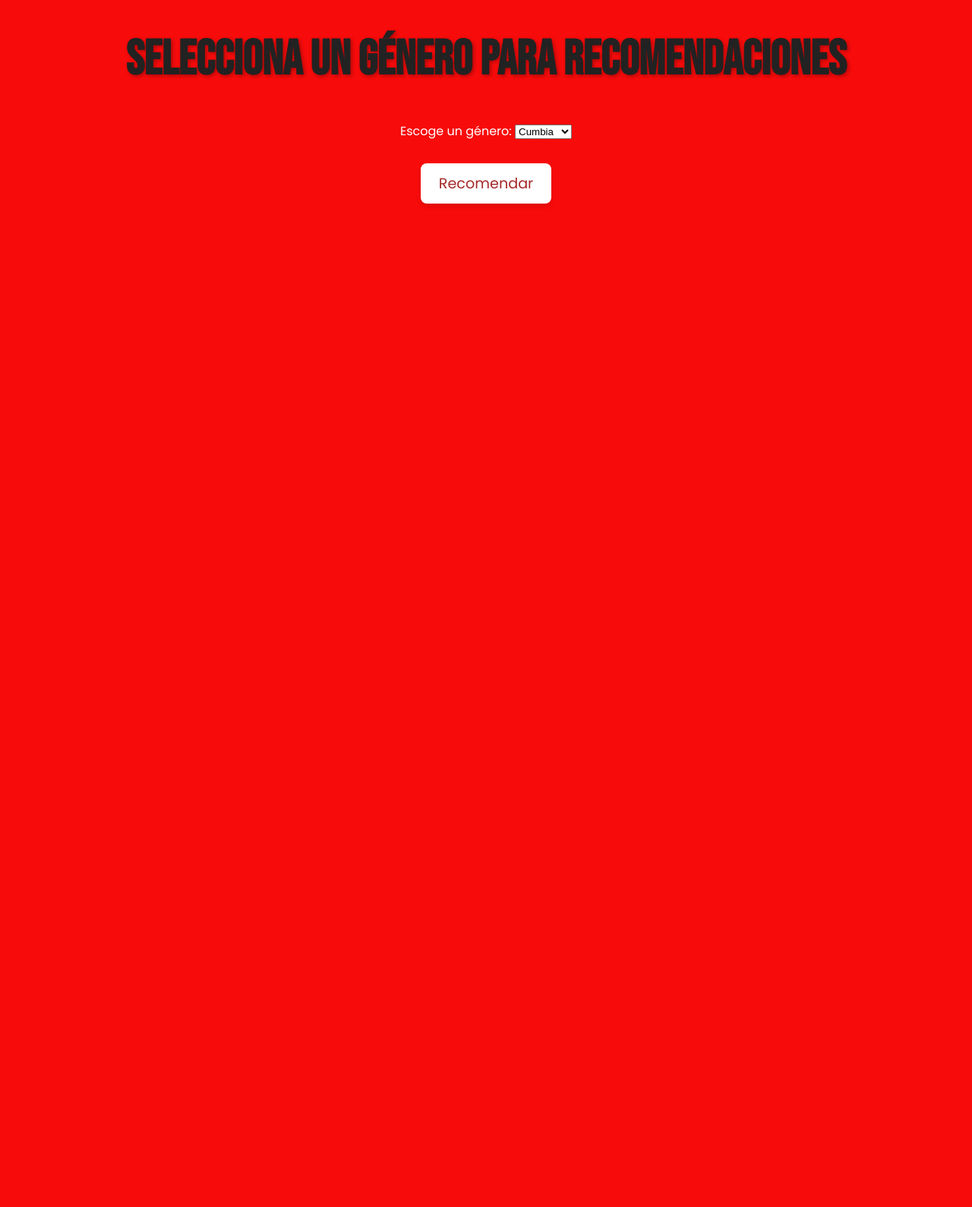
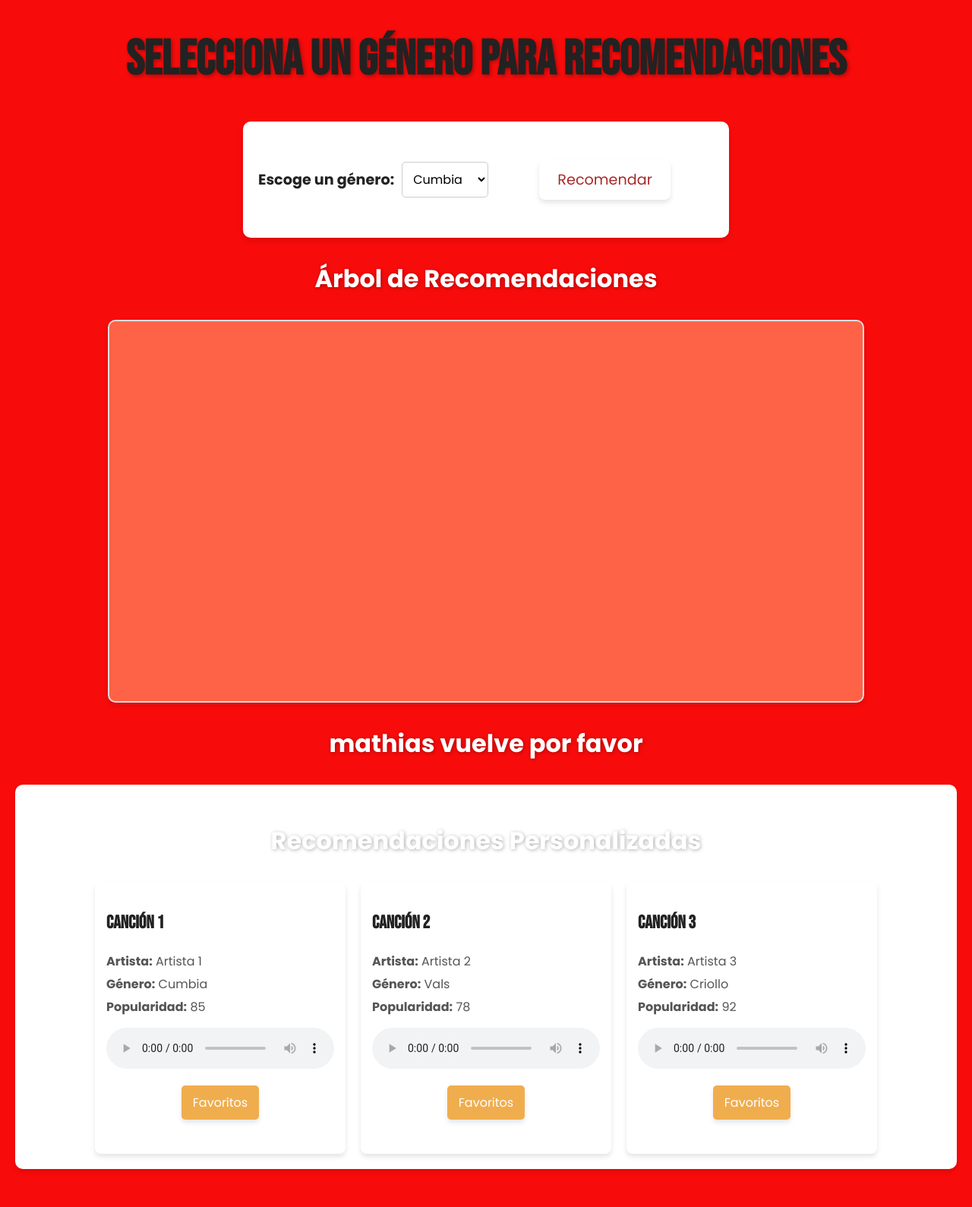
Before and after one commit to Shittylol/gitmusic, a Flask app: page /dos in a window 1280 px wide. Shown: the whole page at 76% size. Before the commit the page ends 272 px from the top, so only its background shows below. Run offline with Flask 3, Linux system fonts and the light colour scheme.

Commit message:
aja again

```diff
--- a/app/app.py
+++ b/app/app.py
@@ -179,7 +179,7 @@
     grafo_html = construir_grafo_guitarra(file_path)
     data = {
         "titulo": "Grafo con forma de Guitarra",
-        "bienvenida": "GIT FUNCIONA O NO FUNCIONA IDKKKKKKKK"
+        "bienvenida": "WEOLD"
     }
     return render_template("index.html", grafo_html=grafo_html, data=data)
 
@@ -187,40 +187,9 @@
 def mostrar_pagina_dos():
     return render_template("uno.html")
 
-@app.route("/dos", methods=["GET", "POST"])
-def mostrar_recomendaciones():
-    if request.method == "GET":
-        return render_template("dos.html", recomendaciones=None, grafo_html=None)
-
-    #por ahora no se agrega el dataset aqui
-    #POST, procesa el género seleccionado
-    genero = request.form.get("genero")
-
-    #grafo basado en el género seleccionado
-    net = Network(height="750px", width="100%", bgcolor="#222222", font_color="white")
-
-    #nodos y aristas basados en el género
-    canciones = {
-        "cumbia": [("Cumbia1", "Cumbia2"), ("Cumbia2", "Cumbia3"), ("Cumbia3", "Cumbia1")],
-        "huayno": [("Huayno1", "Huayno2"), ("Huayno2", "Huayno3"), ("Huayno1", "Huayno3")],
-        "marinera": [("Marinera1", "Marinera2"), ("Marinera2", "Marinera3")],
-        "vals": [("Vals1", "Vals2"), ("Vals2", "Vals3")],
-        "criollo": [("Criollo1", "Criollo2"), ("Criollo2", "Criollo3")],
-    }
-
-    #nodos y conexiones al grafo interactivo
-    for edge in canciones.get(genero, []):
-        net.add_node(edge[0], label=edge[0])
-        net.add_node(edge[1], label=edge[1])
-        net.add_edge(edge[0], edge[1])
-
-    #grafo como HTML
-    grafo_html = net.generate_html()
-
-    #Top 3
-    recomendaciones = [f"{genero} - Canción {i}" for i in range(1, 4)]
-
-    return render_template("dos.html", recomendaciones=recomendaciones, grafo_html=grafo_html)
+@app.route("/dos")
+def mostrar_pagina_dos_actual():
+    return render_template("dos.html")
 
 if __name__ == "__main__":
     app.run(debug=True, port=5000)
--- a/app/static/css/styles.css
+++ b/app/static/css/styles.css
@@ -19,6 +19,13 @@
     text-shadow: 2px 2px 5px rgba(0, 0, 0, 0.3);
 }
 
+h2 {
+    margin: 30px 0;
+    font-size: 2rem;
+    color: #ffffff;
+    text-shadow: 1px 1px 5px rgba(0, 0, 0, 0.3);
+}
+
 p {
     font-size: 1.2em;
     margin: 20px 0;
@@ -26,18 +33,37 @@
     color: #ffffff;
 }
 
-.grafo-container {
+/* Formulario */
+.form-section {
+    margin: 20px 0;
+    padding: 20px;
+    background-color: #ffffff;
+    border-radius: 10px;
+    box-shadow: 0 4px 6px rgba(0, 0, 0, 0.1);
+    max-width: 600px;
+    margin: 20px auto;
+}
+
+form {
     display: flex;
     justify-content: center;
     align-items: center;
-    margin: 20px auto;
-    width: 80%;
-    max-width: 1000px;
-    border: 2px solid #ddd;
-    border-radius: 10px;
-    overflow: hidden;
-    box-shadow: 0 4px 6px rgba(0, 0, 0, 0.1);
-    background-color: white;
+    gap: 10px;
+}
+
+label {
+    font-size: 1.2em;
+    font-weight: bold;
+    color: #222;
+}
+
+select {
+    padding: 10px;
+    font-size: 1rem;
+    border-radius: 5px;
+    border: 1px solid #ccc;
+    background-color: #fff;
+    font-family: 'Poppins', sans-serif;
 }
 
 button {
@@ -61,6 +87,98 @@
     text-decoration: none;
 }
 
+/* Grafo */
+.grafo-container {
+    display: flex;
+    justify-content: center;
+    align-items: center;
+    margin: 30px auto;
+    width: 80%;
+    max-width: 1000px;
+    height: 500px;
+    border: 2px solid #ddd;
+    border-radius: 10px;
+    background-color: #FF6347;
+    color: #ffffff;
+    box-shadow: 0 4px 6px rgba(0, 0, 0, 0.1);
+    overflow: hidden;
+}
+
+.grafo-container p {
+    margin: auto;
+    font-size: 1.5rem;
+    color: white;
+    text-align: center;
+}
+
+/* Recomendaciones */
+.recomendaciones-section {
+    margin: 30px auto;
+    padding: 20px;
+    background-color: #ffffff;
+    border-radius: 10px;
+    box-shadow: 0 4px 6px rgba(0, 0, 0, 0.1);
+    max-width: 1200px;
+}
+
+.recomendaciones-container {
+    display: flex;
+    justify-content: center;
+    gap: 20px;
+    flex-wrap: wrap;
+}
+
+.recomendacion-card {
+    background-color: white;
+    padding: 15px;
+    border-radius: 8px;
+    box-shadow: 0 4px 6px rgba(0, 0, 0, 0.1);
+    text-align: left;
+    width: 300px;
+    transition: transform 0.3s ease, box-shadow 0.3s ease;
+}
+
+.recomendacion-card:hover {
+    transform: scale(1.05);
+    box-shadow: 0 8px 12px rgba(0, 0, 0, 0.2);
+}
+
+.recomendacion-card h3 {
+    font-size: 1.5em;
+    font-family: 'Bebas Neue', sans-serif;
+    color: #222;
+}
+
+.recomendacion-card p {
+    margin: 5px 0;
+    font-size: 1em;
+    color: #555;
+}
+
+audio {
+    width: 100%;
+    margin-top: 10px;
+}
+
+.recomendacion-card button {
+    display: block;
+    margin-top: 15px;
+    padding: 10px 15px;
+    font-size: 1rem;
+    color: white;
+    background-color: #f0ad4e;
+    border: none;
+    border-radius: 5px;
+    cursor: pointer;
+    font-family: 'Poppins', sans-serif;
+    transition: background-color 0.3s ease;
+}
+
+.recomendacion-card button:hover {
+    background-color: #ec971f;
+}
+
+/* Botón adicional */
 a.btn {
     display: block;
     margin: 30px auto;
@@ -75,25 +193,10 @@
     box-shadow: 0 4px 6px rgba(0, 0, 0, 0.1);
     transition: background-color 0.3s ease, transform 0.2s ease;
     max-width: 400px;
+    text-decoration: none;
 }
 
 a.btn:hover {
     background-color: darkred;
     transform: scale(1.05);
 }
-
-/*para el otro grafo*/
-.grafo2-container {
-    display: flex;
-    justify-content: center;
-    align-items: center;
-    margin: 20px auto;
-    width: 80%;
-    max-width: 800px;
-    max-height: 600px;
-    border: 2px solid #ddd;
-    border-radius: 10px;
-    overflow: hidden;
-    box-shadow: 0 4px 6px rgba(0, 0, 0, 0.1);
-    background-color: white;
-}
--- a/app/templates/dos.html
+++ b/app/templates/dos.html
@@ -1,4 +1,4 @@
-<!DOCTYPE html>
+<!--<!DOCTYPE html>
 <html lang="en">
 <head>
     <meta charset="UTF-8">
@@ -22,7 +22,6 @@
 
     {% if recomendaciones %}
     <h2>Árbol de Recomendaciones</h2>
-    <!-- grafo interactivo -->
     <div class="grafo2-container">
         {{ grafo_html|safe }}
     </div>
@@ -36,3 +35,84 @@
     {% endif %}
 </body>
 </html>
+-->
+
+<!DOCTYPE html>
+<html lang="en">
+<head>
+    <meta charset="UTF-8">
+    <meta name="viewport" content="width=device-width, initial-scale=1.0">
+    <title>Árbol de Recomendaciones</title>
+    <link rel="stylesheet" href="styles.css">
+</head>
+<body>
+    <header>
+        <h1>Selecciona un Género para Recomendaciones</h1>
+    </header>
+    <main>
+        <!-- Formulario para seleccionar género -->
+        <section class="form-section">
+            <form action="/dos" method="POST">
+                <label for="genero">Escoge un género:</label>
+                <select id="genero" name="genero">
+                    <option value="cumbia">Cumbia</option>
+                    <option value="huayno">Huayno</option>
+                    <option value="marinera">Marinera</option>
+                    <option value="vals">Vals</option>
+                    <option value="criollo">Criollo</option>
+                </select>
+                <button type="submit">Recomendar</button>
+            </form>
+        </section>
+
+        <!-- Contenedor del grafo -->
+        <section class="grafo-section">
+            <h2>Árbol de Recomendaciones</h2>
+            <div class="grafo-container">
+                <!-- Aquí se incrustará el grafo -->
+                {{ grafo_html|safe }}
+            </div>
+        </section>
+        <h2>mathias vuelve por favor</h2>
+        <!-- Recomendaciones personalizadas -->
+        <section class="recomendaciones-section">
+            <h2>Recomendaciones Personalizadas</h2>
+            <div class="recomendaciones-container">
+                <div class="recomendacion-card">
+                    <h3>Canción 1</h3>
+                    <p><strong>Artista:</strong> Artista 1</p>
+                    <p><strong>Género:</strong> Cumbia</p>
+                    <p><strong>Popularidad:</strong> 85</p>
+                    <audio controls>
+                        <source src="#" type="audio/mpeg">
+                        Tu navegador no soporta la reproducción de audio.
+                    </audio>
+                    <button>Favoritos</button>
+                </div>
+                <div class="recomendacion-card">
+                    <h3>Canción 2</h3>
+                    <p><strong>Artista:</strong> Artista 2</p>
+                    <p><strong>Género:</strong> Vals</p>
+                    <p><strong>Popularidad:</strong> 78</p>
+                    <audio controls>
+                        <source src="#" type="audio/mpeg">
+                        Tu navegador no soporta la reproducción de audio.
+                    </audio>
+                    <button>Favoritos</button>
+                </div>
+                <div class="recomendacion-card">
+                    <h3>Canción 3</h3>
+                    <p><strong>Artista:</strong> Artista 3</p>
+                    <p><strong>Género:</strong> Criollo</p>
+                    <p><strong>Popularidad:</strong> 92</p>
+                    <audio controls>
+                        <source src="#" type="audio/mpeg">
+                        Tu navegador no soporta la reproducción de audio.
+                    </audio>
+                    <button>Favoritos</button>
+                </div>
+            </div>
+        </section>
+    </main>
+</body>
+</html>
```
